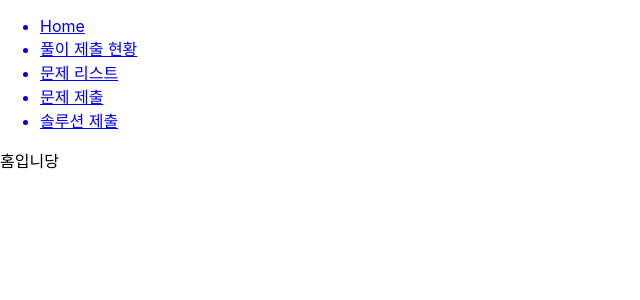
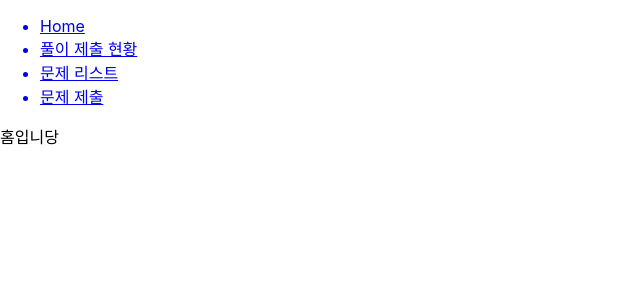
Before and after one commit to ondal1997/coj-fe, a React (Create React App) app: page / in a window 1280 px wide. Shown: the top 300 px of the page, without its empty margins (0-640 px from the left). Built offline with nearby package versions, Linux system fonts and the light colour scheme.

Commit message:
[수정] 불필요한 Link 제거

```diff
--- a/src/Nav.js
+++ b/src/Nav.js
@@ -16,9 +16,6 @@ const Nav = () => (
       <Link to="/problemsForm">
       <li>문제 제출</li>
       </Link>
-      <Link to="/solutionForm">
-      <li>솔루션 제출</li>
-      </Link>
     </ul>
   </nav>
 );
```
